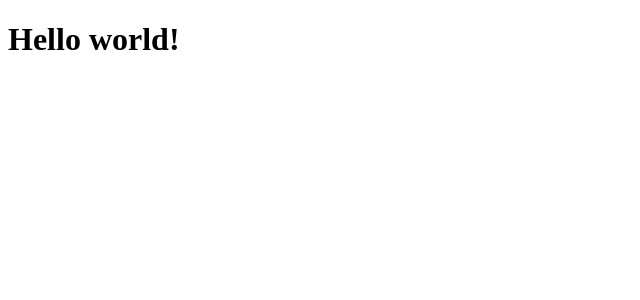
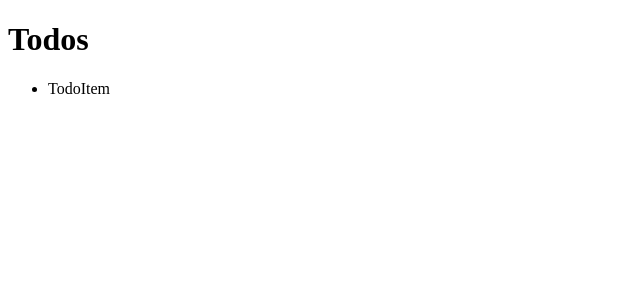
Before and after one commit to purple4pur/react-practice-todo, a React (Create React App) app: page / in a window 1280 px wide. Shown: the top 300 px of the page, without its empty margins (0-640 px from the left). Built offline with nearby package versions, Linux system fonts and the light colour scheme.

Commit message:
add title and TodoItem

```diff
--- a/src/App.js
+++ b/src/App.js
@@ -1,11 +1,15 @@
 import React, { Component } from 'react'
+import {
+  TodoList
+} from './components'
 
 export default class App extends Component {
   render() {
     return (
-      <h1>
-        Hello world!
-      </h1>
+      <>
+        <h1>Todos</h1>
+        <TodoList />
+      </>
     )
   }
 }
--- /dev/null
+++ b/src/components/TodoList/TodoItem.js
@@ -0,0 +1,11 @@
+import React, { Component } from 'react'
+
+export default class TodoItem extends Component {
+  render() {
+    return (
+      <li>
+        TodoItem
+      </li>
+    )
+  }
+}
--- /dev/null
+++ b/src/components/TodoList/index.js
@@ -0,0 +1,12 @@
+import React, { Component } from 'react'
+import TodoItem from './TodoItem'
+
+export default class TodoList extends Component {
+  render() {
+    return (
+      <ul>
+        <TodoItem />
+      </ul>
+    )
+  }
+}
--- /dev/null
+++ b/src/components/index.js
@@ -0,0 +1 @@
+export { default as TodoList } from './TodoList'
```
